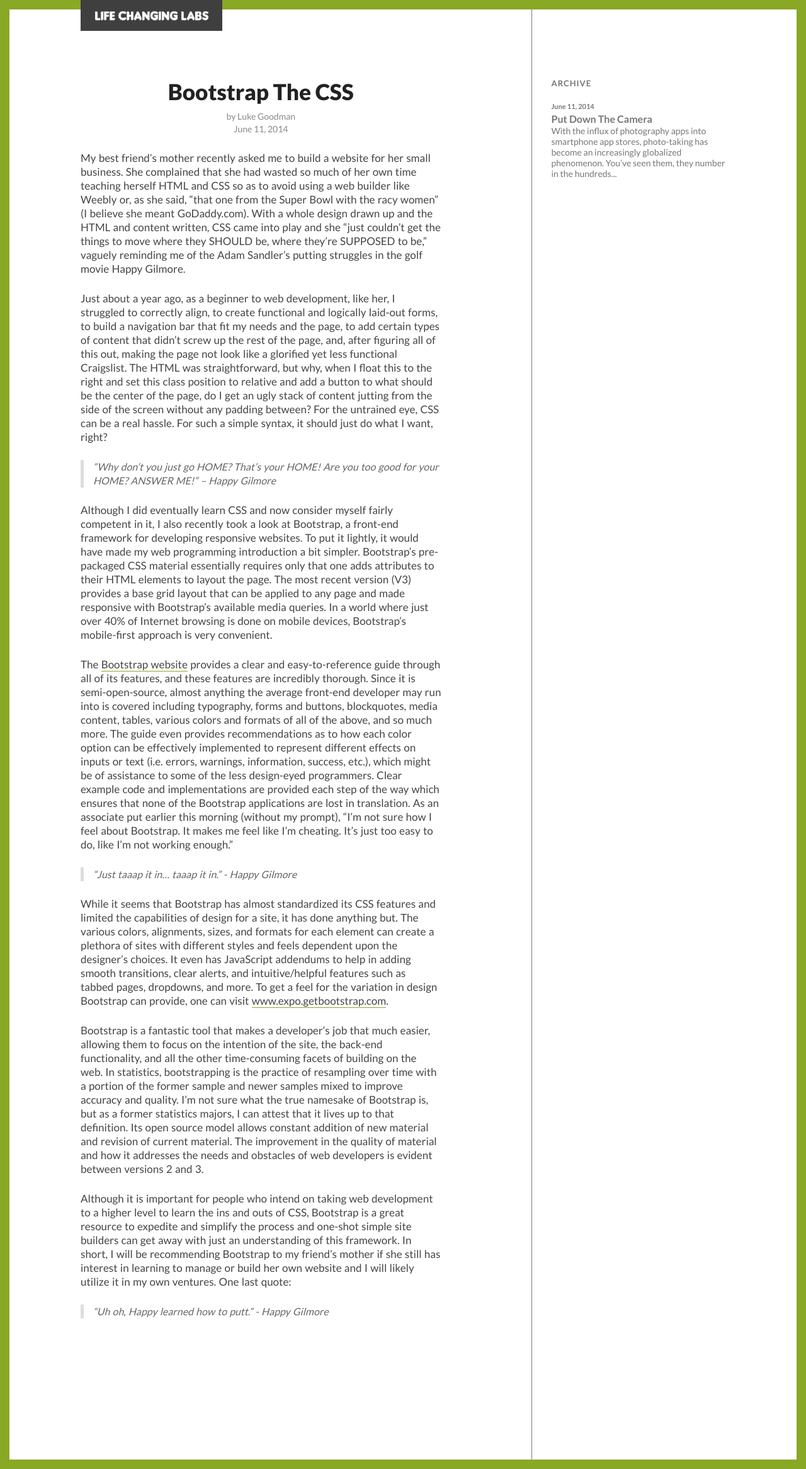
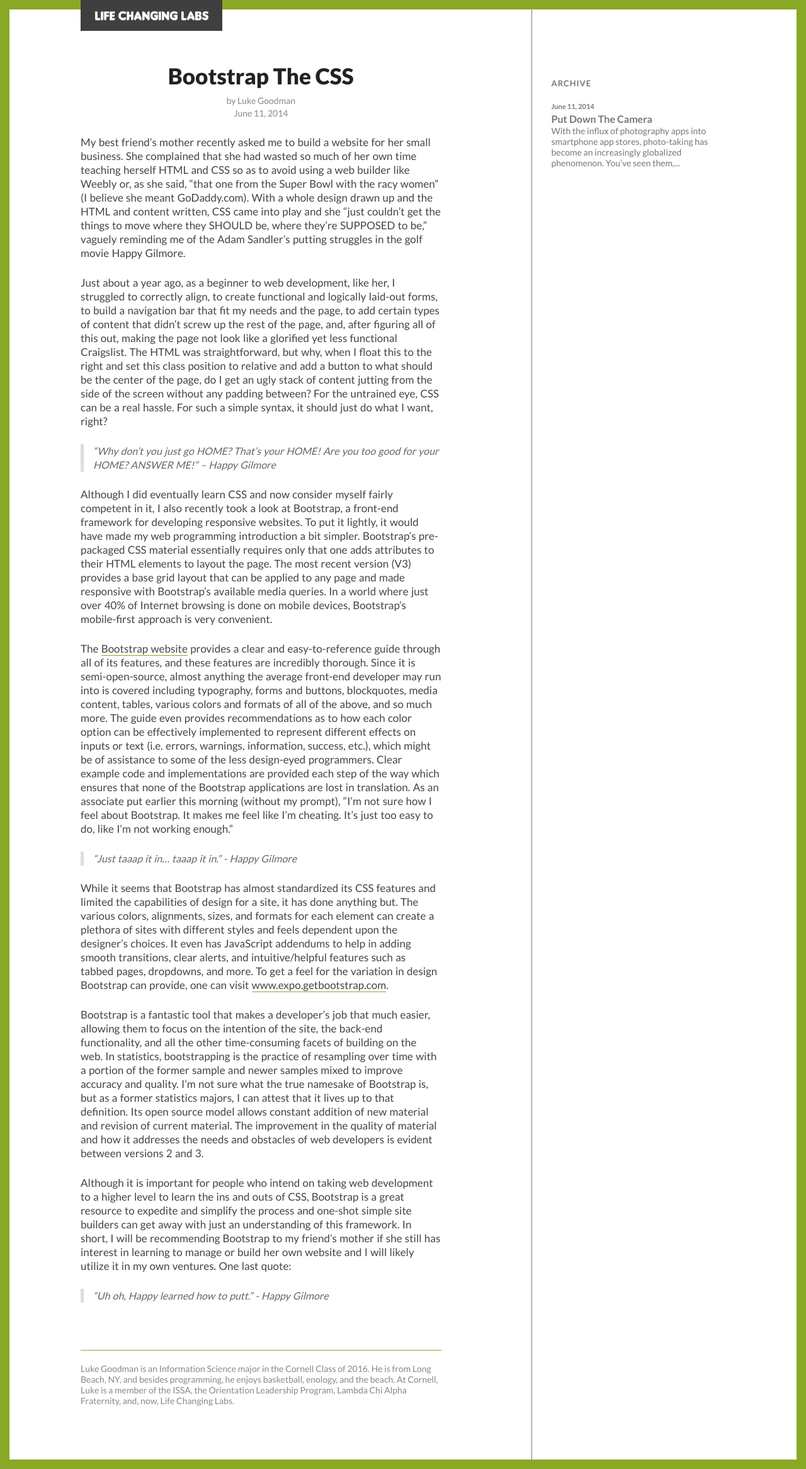
Before and after one commit to alilybit/alilybit.github.io, a Jekyll site: the page built from _posts/2014-06-11-bootstrap-the-css.md, in a window 1280 px wide. Shown: the whole page at 63% size. Built offline with Jekyll 4.4.1, drawn with Linux system fonts in a browser that asks for light colours; nearby versions of some CDN libraries; library files that are not in the unit come from our copies.

Commit message:
author bios

```diff
--- /dev/null
+++ b/_data/authors.yml
@@ -0,0 +1,4 @@
+- name: Luke Goodman
+  bio: 'Luke Goodman is an Information Science major in the Cornell Class of 2016. He is from Long Beach, NY, and besides programming, he enjoys basketball, enology, and the beach. At Cornell, Luke is a member of the ISSA, the Orientation Leadership Program, Lambda Chi Alpha Fraternity, and, now, Life Changing Labs.'
+- name: Justin Selig
+  bio: 'Justin Selig is a member of Life Changing Labs and is an ‘average Joe photographer’.'
--- a/_layouts/blogpost.html
+++ b/_layouts/blogpost.html
@@ -4,12 +4,17 @@
   <body class="blog">
     {% include menu.html %}
     <div class="uk-width-4-5 uk-container-center uk-height-1-1">
-      <div class="lc-latest uk-width-7-10 uk-float-left uk-height-1-1">
+      <div class="lc-post uk-width-7-10 uk-float-left uk-height-1-1">
         <div class="uk-width-4-5">
           <div class="lc-title uk-text-center"><a href="{{ page.url }}">{{ page.title }}</a></div>
           <div class="lc-author lc-text-mute uk-text-center">by {{ page.author }}</div>
           <div class="lc-date lc-text-mute uk-text-center">{{ page.date | date: "%B %-d, %Y" }}</div>
           <div class="lc-body">{{ content }}</div>
+          {% for author in site.data.authors %}
+            {% if author.name == page.author %}
+              <div class="lc-bio lc-text-mute">{{ author.bio }}</div>
+            {% endif %}
+          {% endfor %}
         </div>
       </div>
       <div class="lc-list uk-width-3-10 uk-float-left uk-height-1-1">
@@ -21,7 +26,7 @@
           <div class="lc-list-item">
             <div class="lc-date lc-text-bold">{{ post.date | date: "%B %-d, %Y" }}</div>
             <div class="lc-title lc-text-bolder"><a href="{{ post.url }}">{{ post.title }}</a></div>
-            <div class="lc-excerpt line-clamp">{{ post.excerpt | truncatewords: 25 }}</div>
+            <div class="lc-excerpt line-clamp">{{ post.excerpt | truncatewords: 20 }}</div>
           </div>
           {% endif %}
           {% endfor %}
--- a/_posts/2014-06-11-bootstrap-the-css.md
+++ b/_posts/2014-06-11-bootstrap-the-css.md
@@ -1,6 +1,6 @@
 ---
-title:  "Bootstrap the CSS"
-author: "Luke Goodman"
+title:  Bootstrap the CSS
+author: Luke Goodman
 layout: blogpost
 categories: blog
 id: blog
--- a/assets/css/main.css
+++ b/assets/css/main.css
@@ -441,69 +441,70 @@ body.blog a:hover {
   text-decoration: none;
 }
 
-body.blog .lc-latest {
+body.blog .lc-post {
   overflow-y: scroll;
   -webkit-overflow-scrolling: touch;
   border-right: 1px solid #777777;
-  padding: 125px 0;
+  padding: 100px 0;
 }
 
-body.blog .lc-latest .lc-title {
+body.blog .lc-post .lc-title {
   font-size: 35px;
   line-height: 40px;
   font-weight: 900;
   text-transform: capitalize;
 }
 
-/*body.blog .lc-latest .lc-author {
-  font-size: 35px;
-  line-height: 40px;
-  font-weight: 900;
-  text-transform: capitalize;
-}*/
+body.blog .lc-post .lc-bio {
+  margin-top: 75px;
+  border-top: 1px solid #89a826;
+  padding-top: 20px;
+  font-size: 14px;
+  line-height: 17px;
+}
 
-body.blog .lc-latest a {
+body.blog .lc-post a {
   color: #444444;
   border-bottom: 1px solid #89a826;
 }
 
-body.blog .lc-latest a:hover {
+body.blog .lc-post a:hover {
   color: #89a826;
 }
 
-body.blog .lc-latest .lc-title {
+body.blog .lc-post .lc-title {
   margin-bottom: 10px;
 }
 
-body.blog .lc-latest .lc-title a {
+body.blog .lc-post .lc-title a {
   color: #222222;
   border: none;
 }
 
-body.blog .lc-latest .lc-title a:hover {
+body.blog .lc-post .lc-title a:hover {
   color: #89a826;
 }
 
-body.blog .lc-latest .lc-body {
+body.blog .lc-post .lc-body {
   font-size: 17px;
   line-height: 22px;
   color: #444;
   word-spacing: 1px;
 }
 
-body.blog .lc-latest p {
+body.blog .lc-post p {
   margin: 25px 0;
 }
 
-body.blog .lc-latest em {
+body.blog .lc-post em {
   color: #444;
 }
 
-body.blog .lc-latest blockquote {
+body.blog .lc-post blockquote {
   color: #666;
 }
 
-/*body.blog .lc-latest img {
+/*body.blog .lc-post img {
   width: 60%;
 }*/
 
```
Also changed, not shown: _posts/2014-06-11-put-down-the-camera.md (+2 -2 lines), blog/index.html (+7 -2 lines), README.md, assets/img/logos/favicon.png.
